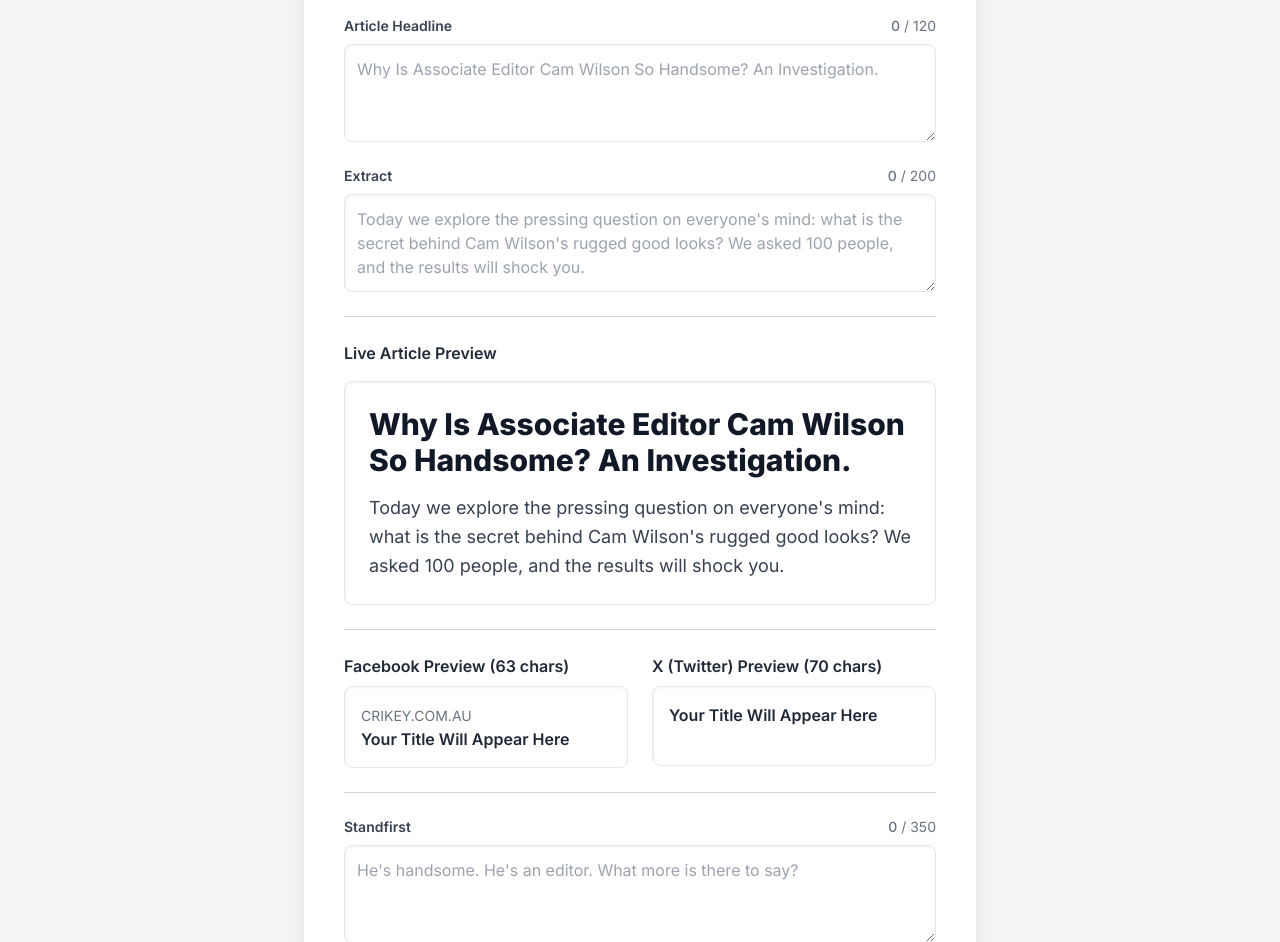
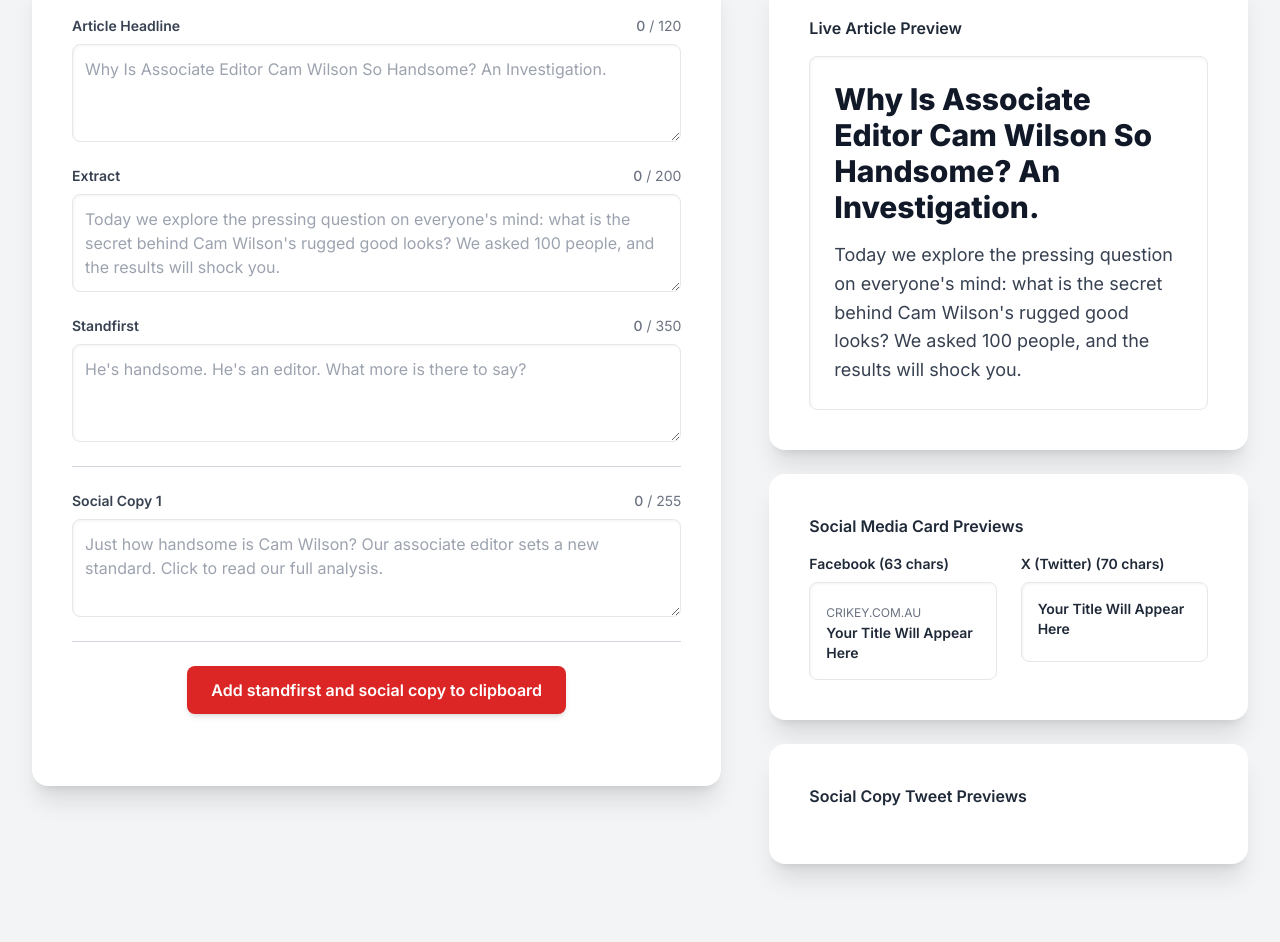
Before and after one commit to camwilson90/crikeycounter, a plain HTML site: page index.html in a window 1280 px wide. Shown: the part 156-1098 px from the top of the page. Drawn offline with nearby package versions, Linux system fonts and the light colour scheme.

Commit message:
Update index.html

```diff
--- a/index.html
+++ b/index.html
@@ -21,16 +21,31 @@
         .soft-inset-shadow {
             box-shadow: inset 1px 1px 3px rgba(0,0,0,0.05), inset -1px -1px 3px rgba(255,255,255,0.8);
         }
+
+        /* Dark background for social previews to match Twitter/X UI */
+        .twitter-card-bg {
+            background-color: #000; /* Pure black, as seen in the image */
+            color: #fff;
+        }
     </style>
 </head>
 <body class="h-full">
+
     <div class="min-h-full flex flex-col items-center py-16 px-4 sm:px-6 lg:px-8">
 
-        <div class="max-w-2xl w-full bg-white p-8 sm:p-10 rounded-2xl shadow-xl">
+        <div class="max-w-7xl w-full">
 
             <h1 class="text-3xl font-extrabold text-red-600 mb-8">The Crikey Counter</h1>
 
-            <!-- Article Headline -->
+
+            <div class="mt-8 grid grid-cols-1 lg:grid-cols-12 lg:gap-12">
+
+
+                <div class="lg:col-span-7">
+
+                    <div class="bg-white p-8 sm:p-10 rounded-2xl shadow-xl space-y-6">
+
+
                         <div>
                             <div class="flex justify-between items-baseline">
                                 <label for="titleInput" class="block text-sm font-semibold text-gray-700">Article Headline</label>
@@ -46,8 +61,8 @@
                             ></textarea>
                         </div>
 
-            <!-- Extract (Moved Up) -->
-            <div class="mt-6">
+
+                        <div>
                             <div class="flex justify-between items-baseline">
                                 <label for="extractInput" class="block text-sm font-semibold text-gray-700">Extract</label>
                                 <div class="text-sm text-gray-500" id="extractCounterContainer">
@@ -62,46 +77,12 @@
                             ></textarea>
                         </div>
 
-            <!-- New Crikey Article Style Preview -->
-            <div class="mt-6 pt-6 border-t border-gray-300">
-                <h2 class="text-base font-semibold text-gray-800 mb-4">Live Article Preview</h2>
-                <!-- This container mimics the style from the image -->
-                <div class="border border-gray-200 rounded-lg p-6 soft-inset-shadow bg-white">
-                    <h3 id="crikeyPreviewTitle" class="text-3xl font-extrabold text-gray-900 break-words" style="line-height: 1.2;">
-                        Why Is Associate Editor Cam Wilson So Handsome? An Investigation.
-                    </h3>
-                    <p id="crikeyPreviewExtract" class="mt-4 text-lg text-gray-700 break-words" style="line-height: 1.6;">
-                        Today we explore the pressing question on everyone's mind: what is the secret behind Cam Wilson's rugged good looks? We asked 100 people, and the results will shock you.
-                    </p>
-                </div>
-            </div>
 
-            <!-- Social Previews Section -->
-            <div class="mt-6 pt-6 border-t border-gray-300 grid grid-cols-1 sm:grid-cols-2 gap-6">
-                <!-- Facebook Preview -->
+
+
+
+
                         <div>
-                    <h2 class="text-base font-semibold text-gray-800 mb-2">Facebook Preview (63 chars)</h2>
-                    <div class="border border-gray-200 rounded-lg p-4 min-h-[80px] soft-inset-shadow">
-                        <span class="text-sm text-gray-500 uppercase">CRIKEY.COM.AU</span>
-                        <h3 id="fbPreviewTitle" class="text-md font-semibold text-gray-800 break-words">
-                            Your Title Will Appear Here
-                        </h3>
-                    </div>
-                </div>
-
-                <!-- Twitter Preview -->
-                <div>
-                    <h2 class="text-base font-semibold text-gray-800 mb-2">X (Twitter) Preview (70 chars)</h2>
-                    <div class="border border-gray-200 rounded-lg p-4 min-h-[80px] soft-inset-shadow">
-                        <h3 id="twitterPreviewTitle" class="text-md font-semibold text-gray-800 break-words">
-                            Your Title Will Appear Here
-                        </h3>
-                    </div>
-                </div>
-            </div>
-
-            <!-- Standfirst -->
-            <div class="mt-6 pt-6 border-t border-gray-300">
                             <div class="flex justify-between items-baseline">
                                 <label for="standfirstInput" class="block text-sm font-semibold text-gray-700">Standfirst</label>
                                 <div class="text-sm text-gray-500" id="standfirstCounterContainer">
@@ -116,8 +97,8 @@
                             ></textarea>
                         </div>
 
-            <!-- Social Copy Input 1 -->
-            <div class="mt-6 pt-6 border-t border-gray-300">
+
+                        <div class="pt-6 border-t border-gray-300">
                             <div class="flex justify-between items-baseline">
                                 <label for="socialInput1" class="block text-sm font-semibold text-gray-700">Social Copy 1</label>
                                 <div class="text-sm text-gray-500" id="socialCounterContainer1">
@@ -130,13 +111,15 @@
                                 class="mt-2 block w-full border border-gray-200 p-3 rounded-lg soft-inset-shadow social-copy-input"
                                 placeholder="Just how handsome is Cam Wilson? Our associate editor sets a new standard. Click to read our full analysis."
                             ></textarea>
+
+
                         </div>
 
-            <!-- Container for new social fields -->
-            <div id="additional-social-fields"></div>
 
-            <!-- Copy Button Section -->
-            <div class="mt-8 pt-6 border-t border-gray-300 flex flex-col items-center">
+                        <div id="additional-social-fields" class="space-y-6"></div>
+
+
+                        <div class="pt-6 border-t border-gray-300 flex flex-col items-center">
                             <button id="copyButton" class="px-6 py-3 bg-red-600 text-white font-semibold rounded-lg shadow-md hover:bg-red-700 focus:outline-none focus:ring-2 focus:ring-red-500 focus:ring-opacity-75 transition duration-150 ease-in-out">
                                 Add standfirst and social copy to clipboard
                             </button>
@@ -144,18 +127,78 @@
                                 Copied!
                             </span>
                         </div>
+                    </div>
+                </div>
 
+
+                <div class="lg:col-span-5">
+
+                    <div class="lg:sticky lg:top-16 space-y-6">
+
+
+                        <div class="bg-white p-8 sm:p-10 rounded-2xl shadow-xl">
+                            <h2 class="text-base font-semibold text-gray-800 mb-4">Live Article Preview</h2>
+
+                            <div class="border border-gray-200 rounded-lg p-6 soft-inset-shadow bg-white">
+                                <h3 id="crikeyPreviewTitle" class="text-3xl font-extrabold text-gray-900 break-words" style="line-height: 1.2;">
+                                    Why Is Associate Editor Cam Wilson So Handsome? An Investigation.
+                                </h3>
+                                <p id="crikeyPreviewExtract" class="mt-4 text-lg text-gray-700 break-words" style="line-height: 1.6;">
+                                    Today we explore the pressing question on everyone's mind: what is the secret behind Cam Wilson's rugged good looks? We asked 100 people, and the results will shock you.
+                                </p>
+                            </div>
+                        </div>
+
+
+                        <div class="bg-white p-8 sm:p-10 rounded-2xl shadow-xl">
+                            <h2 class="text-base font-semibold text-gray-800 mb-4">Social Media Card Previews</h2>
+                            <div class="grid grid-cols-1 sm:grid-cols-2 gap-6">
+
+                                <div>
+                                    <h3 class="text-sm font-semibold text-gray-800 mb-2">Facebook (63 chars)</h3>
+                                    <div class="border border-gray-200 rounded-lg p-4 min-h-[80px] soft-inset-shadow">
+                                        <span class="text-xs text-gray-500 uppercase">CRIKEY.COM.AU</span>
+                                        <p id="fbPreviewTitle" class="text-sm font-semibold text-gray-800 break-words">
+                                            Your Title Will Appear Here
+                                        </p>
+                                    </div>
+                                </div>
+
+
+                                <div>
+                                    <h3 class="text-sm font-semibold text-gray-800 mb-2">X (Twitter) (70 chars)</h3>
+                                    <div class="border border-gray-200 rounded-lg p-4 min-h-[80px] soft-inset-shadow">
+                                        <p id="twitterPreviewTitle" class="text-sm font-semibold text-gray-800 break-words">
+                                            Your Title Will Appear Here
+                                        </p>
+                                    </div>
+                                </div>
+                            </div>
+                        </div>
+
+
+                        <div class="bg-white p-8 sm:p-10 rounded-2xl shadow-xl">
+                            <h2 class="text-base font-semibold text-gray-800 mb-4">Social Copy Tweet Previews</h2>
+                            <div id="socialTweetPreviews" class="space-y-4">
+
+                            </div>
+                        </div>
+
+                    </div>
+                </div>
+
+            </div>
         </div>
     </div>
 
     <script>
         // --- Define character limits ---
         const FACEBOOK_LIMIT = 63;
-        const TWITTER_LIMIT = 70;
+        const TWITTER_LIMIT = 70; // This is for the card title
         const MAIN_TITLE_LIMIT = 120;
         const EXTRACT_LIMIT = 200;
         const STANDFIRST_LIMIT = 350;
-        const SOCIAL_LIMIT = 255;
+        const SOCIAL_LIMIT = 255; // This is for the tweet body text
         const DEFAULT_TEXT = "Your Title Will Appear Here";
         // Default text for the new Crikey-style preview
         const CRIKEY_TITLE_DEFAULT = "Why Is Associate Editor Cam Wilson So Handsome? An Investigation.";
@@ -180,12 +223,14 @@
         const standfirstCharCount = document.getElementById('standfirstCharCount');
         const standfirstCounterContainer = document.getElementById('standfirstCounterContainer');
 
-        const socialInput1 = document.getElementById('socialInput1');
+        const socialInput1 = document.getElementById('socialInput1'); // Initial social copy field
         const socialCopyCharCount1 = document.getElementById('socialCopyCharCount1');
         const socialCounterContainer1 = document.getElementById('socialCounterContainer1');
 
         // Container for dynamic fields
         const additionalSocialFieldsContainer = document.getElementById('additional-social-fields');
+        // Container for dynamic tweet previews
+        const socialTweetPreviewsContainer = document.getElementById('socialTweetPreviews');
         let socialFieldCount = 1; // Keep track of how many fields we have
 
         // New elements for the copy button
@@ -217,7 +262,7 @@
         }
 
         /**
-         * Updates only the Facebook and Twitter previews based on the main title input.
+         * Updates only the Facebook and Twitter card title previews.
          */
         function updateMainPreviews() {
             const text = titleInput.value;
@@ -249,10 +294,36 @@
         }
 
         /**
+         * Updates the dynamic social copy tweet previews.
+         */
+        function updateSocialTweetPreviews() {
+            const allSocialInputs = document.querySelectorAll('.social-copy-input');
+            socialTweetPreviewsContainer.innerHTML = ''; // Clear existing tweets
+
+            allSocialInputs.forEach((input, index) => {
+                const text = input.value;
+                if (text) { // Only show tweet preview if there's text
+                    const tweetWrapper = document.createElement('div');
+                    tweetWrapper.className = 'p-4 rounded-lg twitter-card-bg text-sm'; // Dark background
+                    tweetWrapper.innerHTML = `
+                        <div class="flex items-center mb-2">
+                            <span class="font-bold">Crikey</span>
+                            <img src="https://upload.wikimedia.org/wikipedia/commons/e/e4/Twitter_Verified_Badge.svg" alt="Verified" class="w-3 h-3 ml-1 mr-1">
+                            <span class="text-gray-400">@crikey_news &middot; 4h</span>
+                        </div>
+                        <p class="text-white break-words">${text}</p>
+                        <a href="https://crikey.com.au/2025/11/12/aus..." target="_blank" class="text-blue-400 text-xs mt-2 block hover:underline">crikey.com.au/2025/11/12/aus...</a>
+                    `;
+                    socialTweetPreviewsContainer.appendChild(tweetWrapper);
+                }
+            });
+        }
+
+
+        /**
          * Copies the formatted social text to the clipboard.
          */
         function copySocialText() {
-            // Find ALL social copy inputs, not just the static ones
             const allSocialInputs = document.querySelectorAll('.social-copy-input');
 
             let textToCopy = `SF: ${standfirstInput.value}`;
@@ -293,11 +364,8 @@
             socialFieldCount++;
             const index = socialFieldCount;
 
-            // Create the new elements
             const newFieldWrapper = document.createElement('div');
-            newFieldWrapper.className = 'mt-6'; // New fields don't need the top border
 
-            // Use innerHTML for easy creation of the new field block
             newFieldWrapper.innerHTML = `
                 <div class="flex justify-between items-baseline">
                     <label for="socialInput${index}" class="block text-sm font-semibold text-gray-700">Social Copy ${index}</label>
@@ -313,17 +381,18 @@
                 ></textarea>
             `;
 
-            // Append the new field to the container
             additionalSocialFieldsContainer.appendChild(newFieldWrapper);
 
-            // Now, find the new elements we just added
             const newTextarea = document.getElementById(`socialInput${index}`);
             const newCharCount = document.getElementById(`socialCopyCharCount${index}`);
             const newCounterContainer = document.getElementById(`socialCounterContainer${index}`);
 
             // 1. Add its own character counter listener
             const newCounterUpdater = createMaxLimitUpdater(newTextarea, newCharCount, newCounterContainer, SOCIAL_LIMIT);
-            newTextarea.addEventListener('input', newCounterUpdater);
+            newTextarea.addEventListener('input', () => {
+                newCounterUpdater();
+                updateSocialTweetPreviews(); // Update tweet previews when this field changes
+            });
 
             // 2. Add the 'once' listener to create the *next* field
             newTextarea.addEventListener('input', addNewSocialField, { once: true });
@@ -343,19 +412,22 @@
         titleInput.addEventListener('input', () => {
             updateTitleCounter();
             updateMainPreviews();
-            updateCrikeyPreview(); // Also update the new preview
+            updateCrikeyPreview();
         });
 
         // Extract input needs to update its counter AND the new preview
         extractInput.addEventListener('input', () => {
             updateExtractCounter();
-            updateCrikeyPreview(); // Also update the new preview
+            updateCrikeyPreview();
         });
 
         standfirstInput.addEventListener('input', updateStandfirstCounter);
 
-        // Add the counter for social 1
-        socialInput1.addEventListener('input', updateSocialCounter1);
+        // Initial social copy input needs to update its counter AND the tweet previews
+        socialInput1.addEventListener('input', () => {
+            updateSocialCounter1();
+            updateSocialTweetPreviews();
+        });
         // Add the 'once' listener to social 1 to create social 2
         socialInput1.addEventListener('input', addNewSocialField, { once: true });
 
@@ -365,10 +437,11 @@
         // --- Initial calls on load ---
         updateTitleCounter();
         updateMainPreviews();
-        updateCrikeyPreview(); // Add initial call for the new preview
+        updateCrikeyPreview();
         updateExtractCounter();
         updateStandfirstCounter();
         updateSocialCounter1();
+        updateSocialTweetPreviews(); // Initial call for first tweet preview
     </script>
 
 </body>
```
Lines whose indentation alone changed are shown as unchanged.
